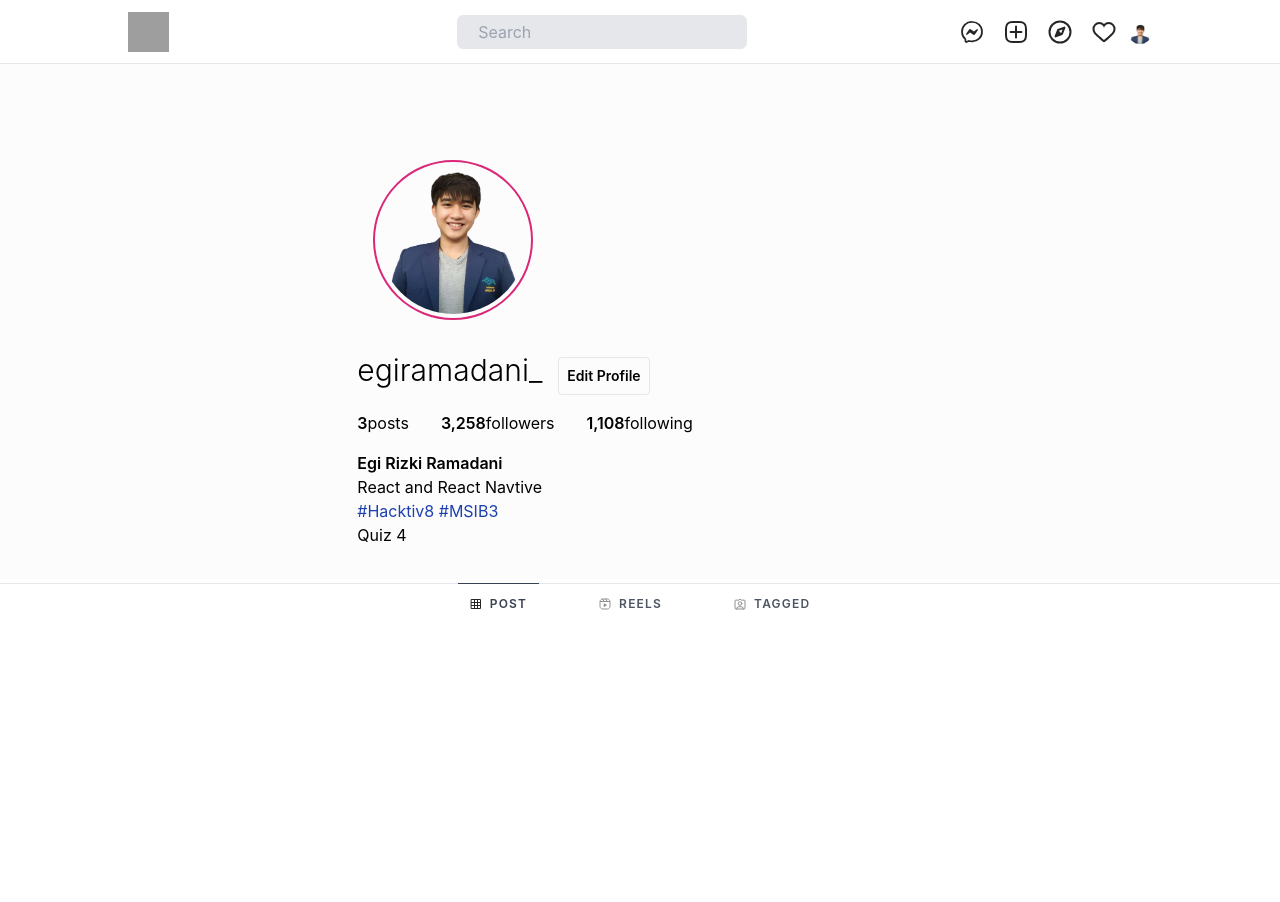
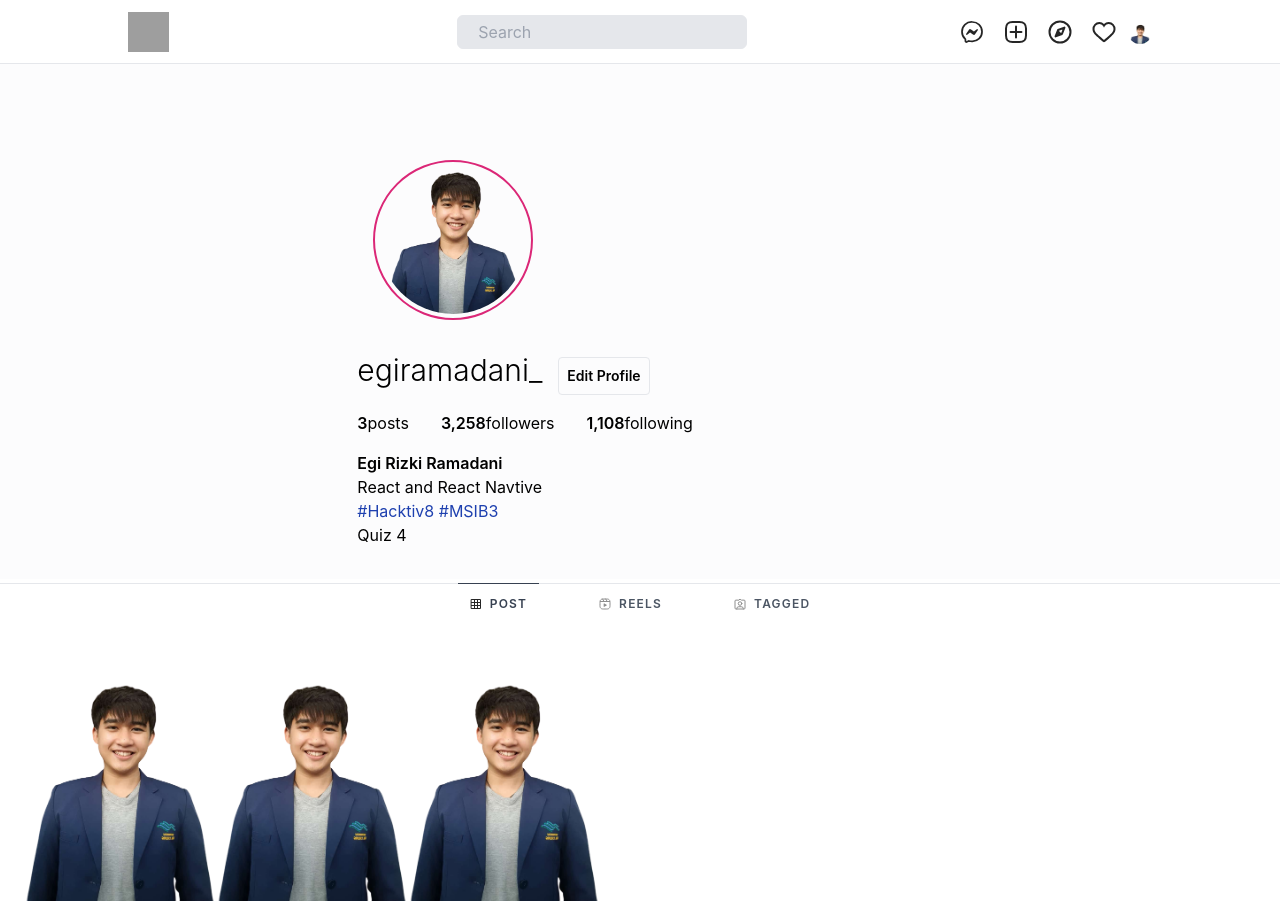
Before and after one commit to egi321910004/Instagramclone, a React (Create React App) app: page / in a window 1280 px wide. Before the commit the page ends 800 px from the top, so only its background shows below. Built offline with nearby package versions, Linux system fonts and the light colour scheme; grey boxes are pictures that could not be loaded.

Commit message:
Menambahkan component post ig

```diff
--- a/src/pages/ProfilePage.jsx
+++ b/src/pages/ProfilePage.jsx
@@ -1,6 +1,7 @@
 import React from "react";
 import FiturIg from "../components/FiturIg";
 import Navbar from "../components/Navbar";
+import PostIg from "../components/PostIg";
 import Profiledeskripsi from "../components/Profiledeskripsi";
 
 export default function ProfilePage() {
@@ -9,6 +10,7 @@ export default function ProfilePage() {
       <Navbar />
       <Profiledeskripsi />
       <FiturIg />
+      <PostIg />
     </div>
   );
 }
```
